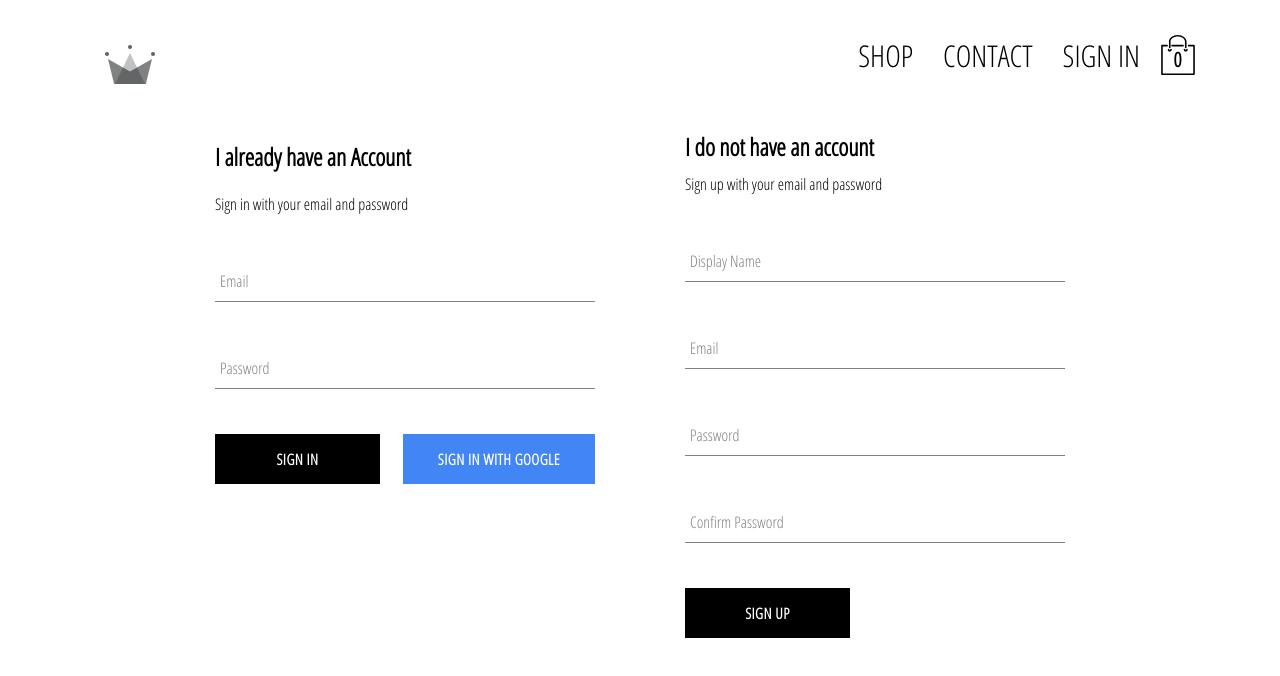
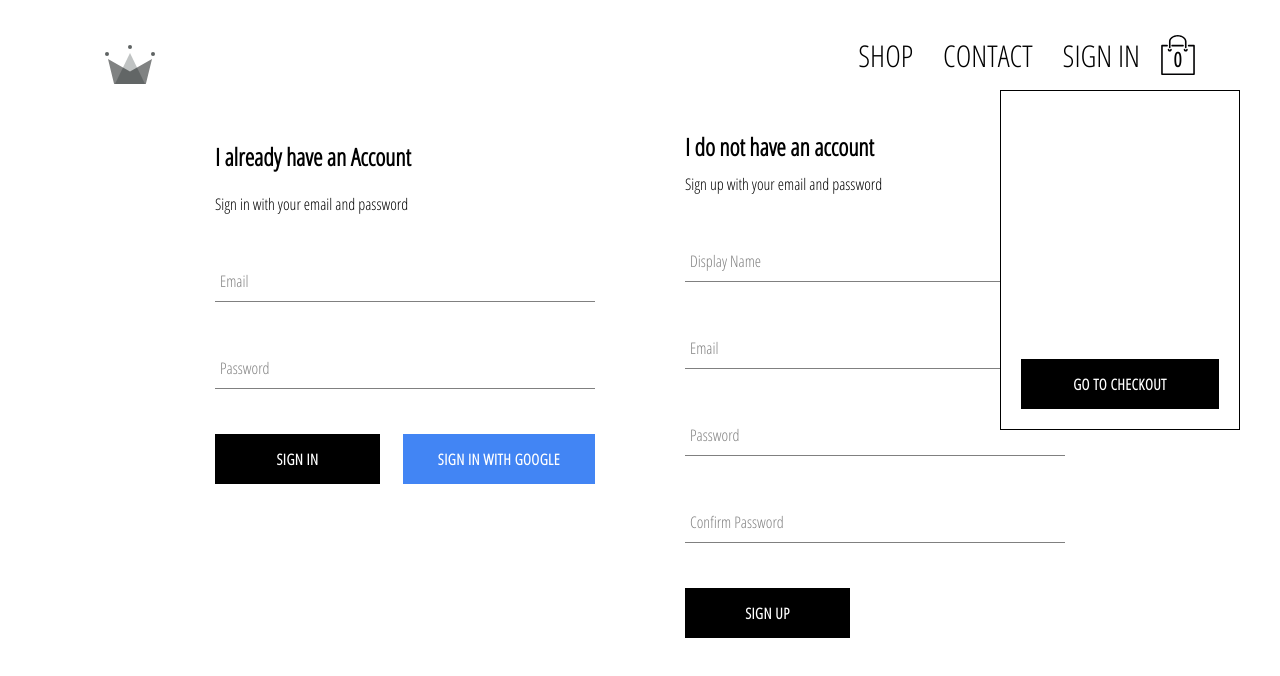
Before and after one commit to ccastell18/React_2019, a React (Create React App) app in the folder ecommerce/crown-clothing/: page /signin in a window 1280 px wide. Shown: the top 676 px of the page. Built offline with nearby package versions, Linux system fonts and the light colour scheme; no server answers.

Commit message:
cart dropdown placed

```diff
--- /dev/null
+++ b/ecommerce/crown-clothing/src/components/cart-dropdown/cart-dropdown.component.jsx
@@ -0,0 +1,13 @@
+import React from 'react';
+
+import CustomButton from '../custom-button/custom-button.component';
+import './cart-dropdown.styles.scss';
+
+const CartDropdown = () => (
+  <div className="cart-dropdown">
+    <div className="cartitems" />
+    <CustomButton>Go To Checkout</CustomButton>
+  </div>
+);
+
+export default CartDropdown;
--- /dev/null
+++ b/ecommerce/crown-clothing/src/components/cart-dropdown/cart-dropdown.styles.scss
@@ -0,0 +1,24 @@
+.cart-dropdown {
+  position: absolute;
+  width: 240px;
+  height: 340px;
+  display: flex;
+  flex-direction: column;
+  padding: 20px;
+  border: 1px solid black;
+  background-color: white;
+  top: 90px;
+  right: 40px;
+  z-index: 5;
+
+  .cart-items {
+    height: 240px;
+    display: flex;
+    flex-direction: column;
+    overflow: scroll;
+  }
+
+  button {
+    margin-top: auto;
+  }
+}
--- a/ecommerce/crown-clothing/src/components/header/header.component.jsx
+++ b/ecommerce/crown-clothing/src/components/header/header.component.jsx
@@ -4,6 +4,7 @@ import { connect } from 'react-redux';
 
 import { auth } from '../../firebase/firebase.utils';
 import CartIcon from '../cart-icon/cart-icon.component';
+import CartDropdown from '../cart-dropdown/cart-dropdown.component';
 
 import './header.styles.scss';
 import { ReactComponent as Logo } from '../../assets/crown.svg';
@@ -30,6 +31,7 @@ const Header = ({ currentUser }) => (
           )}
       <CartIcon />
     </div>
+    <CartDropdown />
   </div>
 );
 
```
